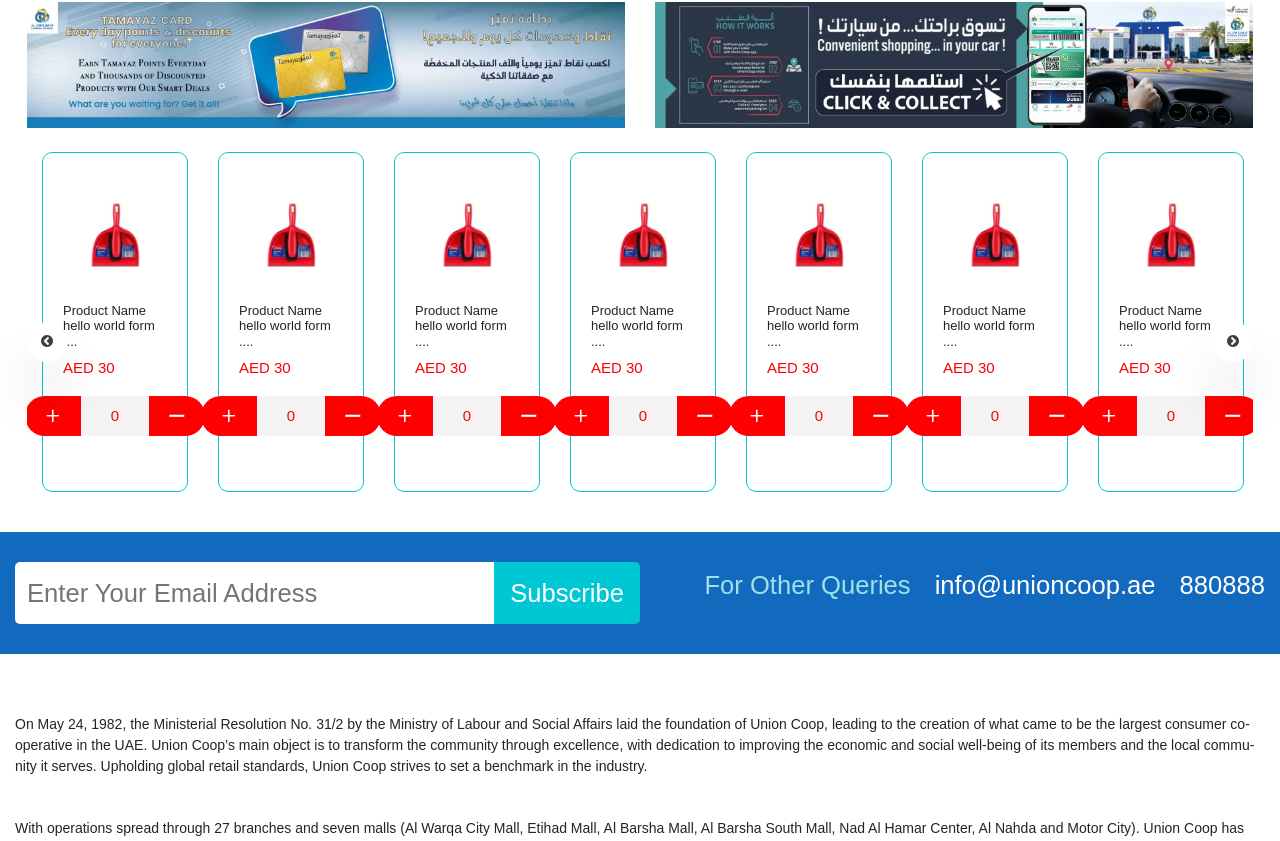
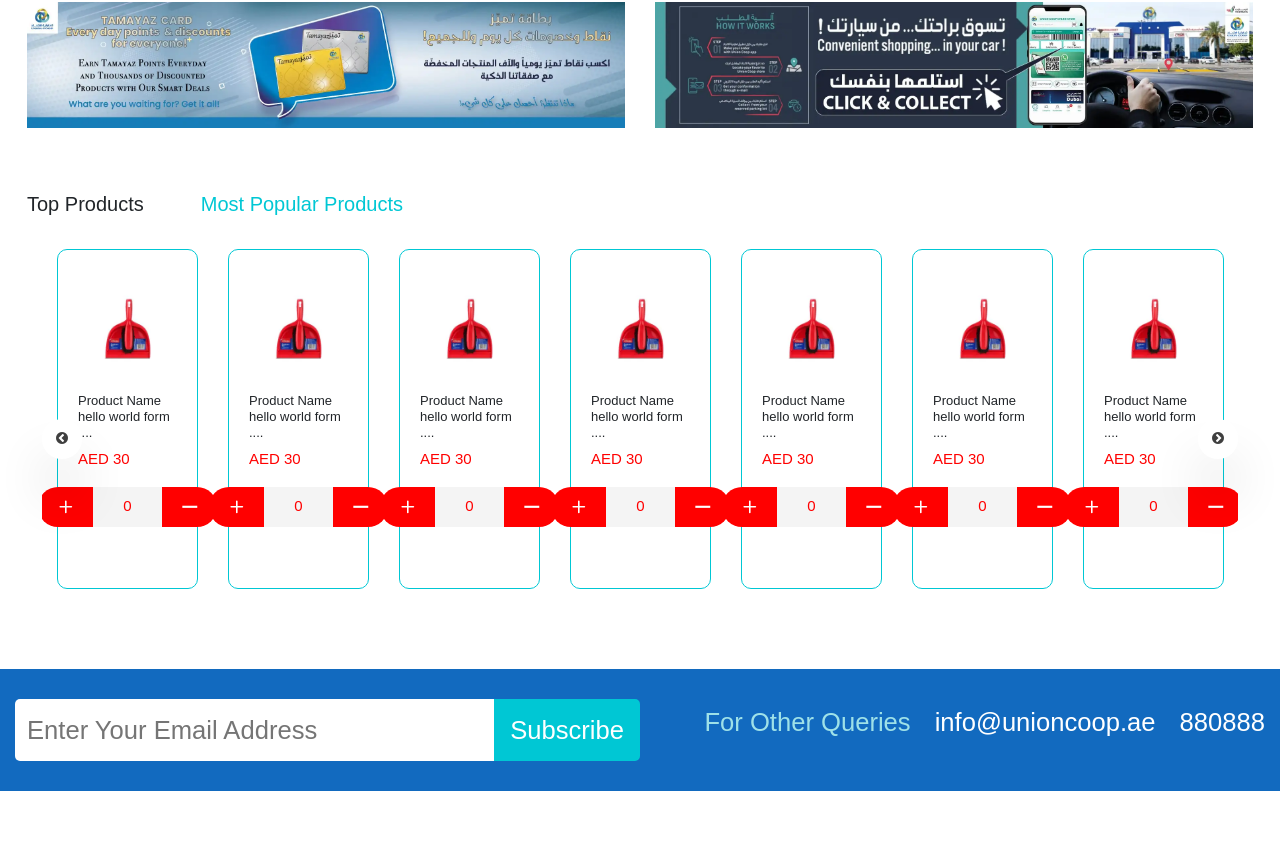
Before and after one commit to MohamedElmahdy13/Unioon-Food, a React (Vite) app: page / in a window 1280 px wide. Shown: the part 593-1434 px from the top of the page. Built offline with nearby package versions, Linux system fonts and the light colour scheme.

Commit message:
update css

```diff
--- a/src/App.css
+++ b/src/App.css
@@ -41,6 +41,10 @@
     padding: 0 15px
     }
 
+.slick-list{
+    padding:  15px 0;
+    }
+
 @media only screen and (max-width: 500px) {
     .slick-slider .slick-slide.slick-current {
         padding-inline-end: 6px;
--- a/src/pages/Home.jsx
+++ b/src/pages/Home.jsx
@@ -3,7 +3,7 @@
 import HomeSlider from "../ui/HomeSlider.jsx";
 import CategoryList from "../ui/CategoryList.jsx";
 import { Col, Container, Row } from "reactstrap";
-import ProductList from "../ui/ProductList.jsx";
+import ProductSection from "../ui/ProductSection.jsx";
 
 const Home = () => {
   return (
@@ -19,7 +19,8 @@
           <AddsSection />
         </Col>{" "}
         <Col sm={12}>
-          <ProductList />
+
+          <ProductSection/>
         </Col>
       </Row>
     </Container>
--- a/src/ui/ProductCard.jsx
+++ b/src/ui/ProductCard.jsx
@@ -54,7 +54,7 @@
     }
 
     &:hover .product {
-      box-shadow: 0 40px 10px rgba(0, 0, 0, 0.26);
+      box-shadow: 0 10px 10px rgba(0, 0, 0, 0.26);
       height: 100%;
     }
   }
```
